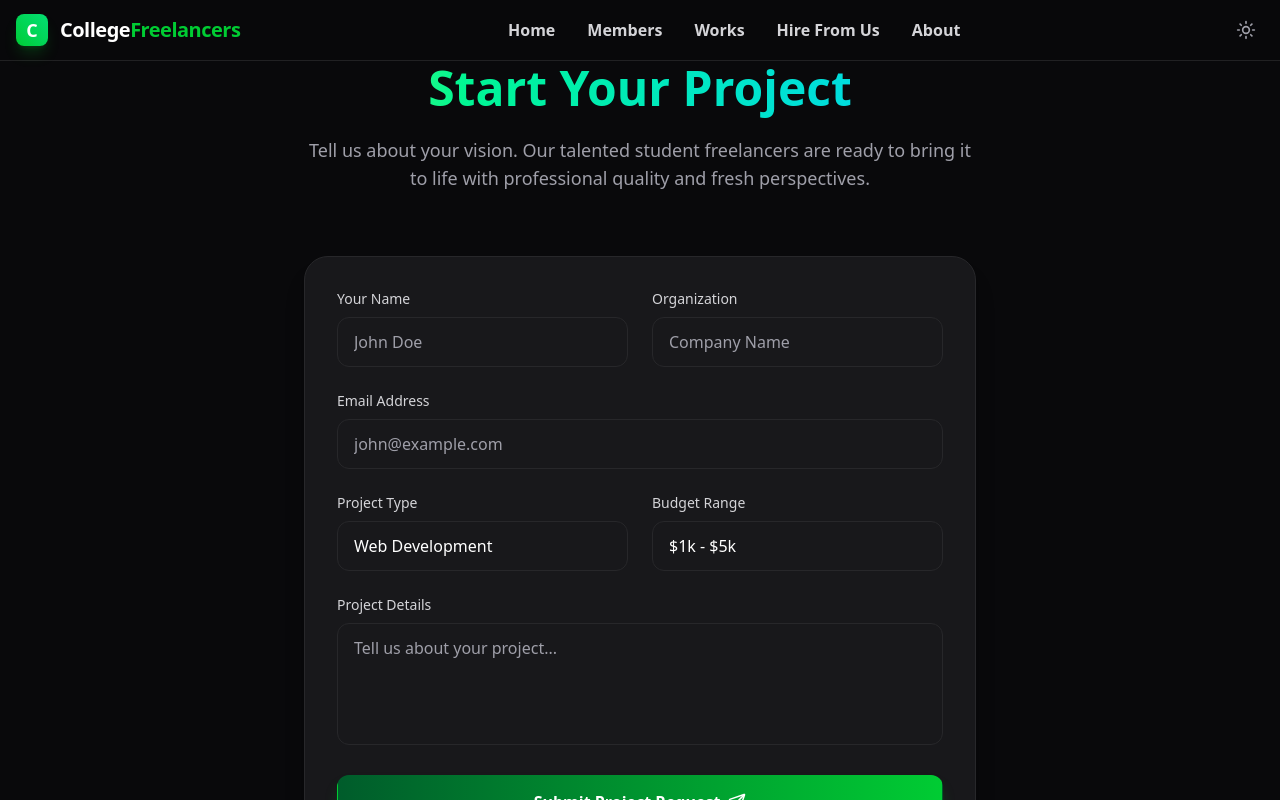
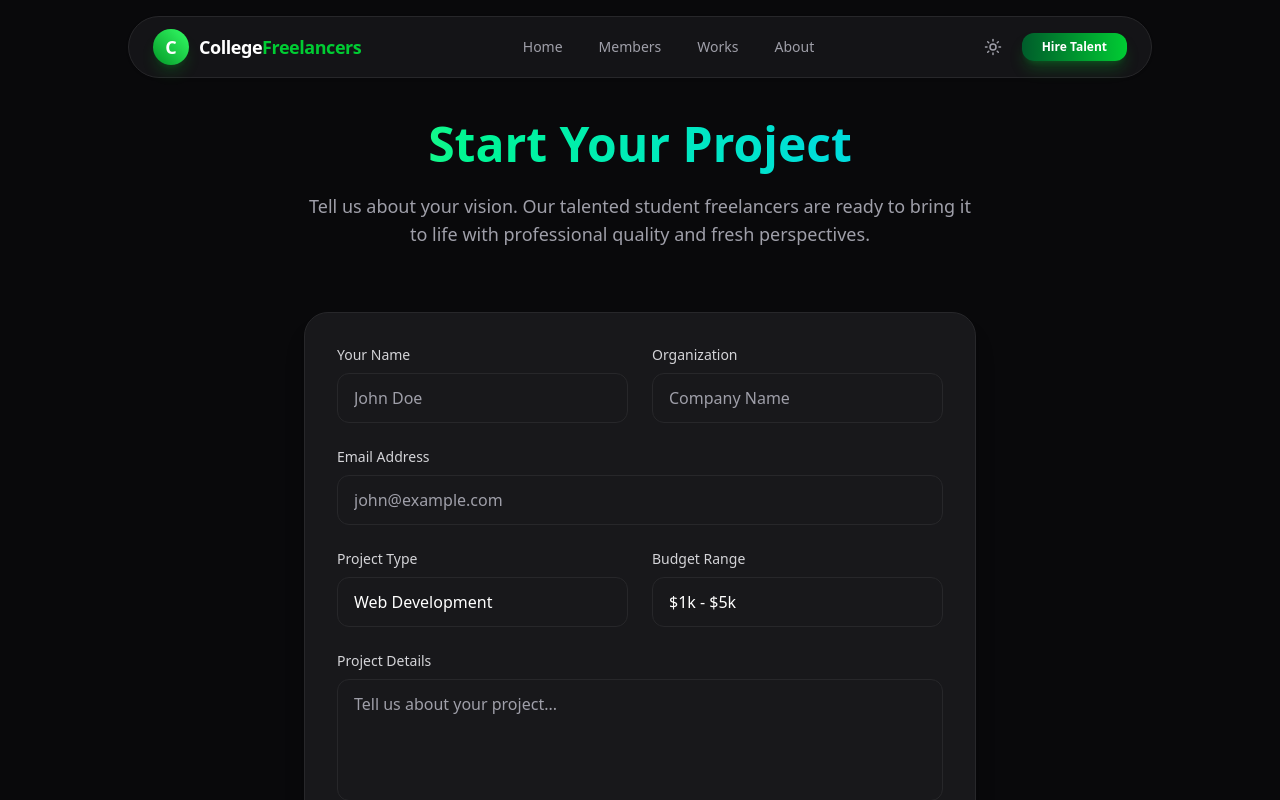
Before and after one commit to spiicez21/freelancers-website, a React (Vite) app in the folder Frontend/: page /hire in a window 1280 px wide. Shown: the top 800 px of the page. Built offline with nearby package versions, Linux system fonts and the light colour scheme.

Commit message:
feat: add Button, Layout, and Navbar components to establish core UI structure and navigation.

```diff
--- a/Frontend/src/components/Layout.tsx
+++ b/Frontend/src/components/Layout.tsx
@@ -21,7 +21,7 @@ const Layout: React.FC = () => {
     return (
         <div className="min-h-screen flex flex-col bg-zinc-50 dark:bg-zinc-950 text-zinc-900 dark:text-zinc-100 transition-colors duration-300">
             <Navbar darkMode={darkMode} toggleDarkMode={toggleDarkMode} />
-            <main className="pt-16 pb-6 px-4 max-w-screen-2xl mx-auto w-full flex-grow">
+            <main className="pt-30 pb-6 px-4 max-w-screen-2xl mx-auto w-full flex-grow">
                 <Outlet />
             </main>
 
--- a/Frontend/src/components/Navbar.tsx
+++ b/Frontend/src/components/Navbar.tsx
@@ -1,6 +1,7 @@
-import React, { useState } from 'react';
-import { Link } from 'react-router-dom';
-import { Menu, X, Sun, Moon } from 'lucide-react';
+import React, { useState, useEffect } from 'react';
+import { Link, useLocation } from 'react-router-dom';
+import { Menu, X, Sun, Moon, ArrowRight } from 'lucide-react';
+import Button from './ui/Button';
 
 interface NavbarProps {
     darkMode: boolean;
@@ -9,65 +10,130 @@ interface NavbarProps {
 
 const Navbar: React.FC<NavbarProps> = ({ darkMode, toggleDarkMode }) => {
     const [isOpen, setIsOpen] = useState(false);
+    const location = useLocation();
+
+    // Close mobile menu when route changes
+    useEffect(() => {
+        setIsOpen(false);
+    }, [location]);
+
+    // Prevent scrolling when mobile menu is open
+    useEffect(() => {
+        if (isOpen) {
+            document.body.style.overflow = 'hidden';
+        } else {
+            document.body.style.overflow = 'unset';
+        }
+        return () => { document.body.style.overflow = 'unset'; };
+    }, [isOpen]);
 
     const navLinks = [
         { name: 'Home', path: '/' },
         { name: 'Members', path: '/members' },
         { name: 'Works', path: '/works' },
-        { name: 'Hire From Us', path: '/hire' },
         { name: 'About', path: '/about' },
     ];
 
     return (
-        <nav className="fixed w-full z-50 top-0 start-0 border-b border-zinc-200 dark:border-white/10 bg-white/80 dark:bg-zinc-950/80 backdrop-blur-md transition-colors duration-300">
-            <div className="max-w-screen-xl flex flex-wrap items-center justify-between mx-auto px-4 py-3">
-                <Link to="/" className="flex items-center space-x-3 rtl:space-x-reverse">
-                    <div className="w-8 h-8 rounded-lg bg-gradient-to-tr from-emerald-500 to-green-400 flex items-center justify-center shadow-lg shadow-emerald-500/20">
+        <>
+            {/* Modular Compact Navbar - Floating Island Style */}
+            <nav className="fixed top-4 left-1/2 -translate-x-1/2 w-[95%] max-w-5xl z-50 bg-white/80 dark:bg-zinc-900/80 backdrop-blur-lg border border-zinc-200 dark:border-zinc-800 rounded-full px-6 py-3 shadow-sm transition-all duration-300">
+                <div className="flex items-center justify-between">
+
+                    {/* Logo Section */}
+                    <Link to="/" className="flex items-center space-x-2.5 group">
+                        <div className="w-9 h-9 rounded-full bg-gradient-to-tr from-emerald-600 to-emerald-400 flex items-center justify-center shadow-lg shadow-emerald-500/20 group-hover:scale-105 transition-transform">
                             <span className="text-white font-bold text-lg">C</span>
                         </div>
-                    <span className="self-center text-xl font-bold whitespace-nowrap dark:text-white tracking-tight text-zinc-900">
+                        <span className="font-bold text-lg tracking-tight text-zinc-900 dark:text-white">
                             College<span className="text-emerald-500">Freelancers</span>
                         </span>
                     </Link>
-                <div className="flex md:order-2 space-x-3 md:space-x-0 rtl:space-x-reverse items-center gap-4">
+
+                    {/* Desktop Navigation */}
+                    <div className="hidden md:flex items-center space-x-1">
+                        {navLinks.map((link) => (
+                            <Link
+                                key={link.name}
+                                to={link.path}
+                                className={`px-4 py-2 rounded-full text-sm font-medium transition-all duration-200 ${location.pathname === link.path
+                                        ? 'bg-zinc-100 dark:bg-zinc-800/80 text-emerald-600 dark:text-emerald-400'
+                                        : 'text-zinc-600 dark:text-zinc-400 hover:text-emerald-600 dark:hover:text-emerald-400 hover:bg-zinc-50 dark:hover:bg-zinc-800/50'
+                                    }`}
+                            >
+                                {link.name}
+                            </Link>
+                        ))}
+                    </div>
+
+                    {/* Actions & Mobile Toggle */}
+                    <div className="flex items-center gap-3">
                         <button
                             onClick={toggleDarkMode}
-                        className="p-2 text-zinc-500 rounded-lg hover:bg-zinc-100 dark:text-zinc-400 dark:hover:bg-zinc-800 focus:outline-none focus:ring-2 focus:ring-zinc-200 dark:focus:ring-zinc-700 transition-colors"
+                            className="p-2 text-zinc-500 rounded-full hover:bg-zinc-100 dark:text-zinc-400 dark:hover:bg-zinc-800 transition-colors"
                             aria-label="Toggle Dark Mode"
                         >
-                        {darkMode ? <Sun size={20} /> : <Moon size={20} />}
+                            {darkMode ? <Sun size={18} /> : <Moon size={18} />}
                         </button>
+
+                        <Link to="/hire" className="hidden md:inline-flex">
+                            <Button size="sm" className="rounded-full px-5 text-xs font-bold">
+                                Hire Talent
+                            </Button>
+                        </Link>
 
                         <button
                             onClick={() => setIsOpen(!isOpen)}
-                        type="button"
-                        className="inline-flex items-center p-2 w-10 h-10 justify-center text-sm text-zinc-500 rounded-lg md:hidden hover:bg-zinc-100 focus:outline-none focus:ring-2 focus:ring-zinc-200 dark:text-zinc-400 dark:hover:bg-zinc-700 dark:focus:ring-zinc-600 transition-colors"
-                        aria-controls="navbar-sticky"
-                        aria-expanded={isOpen}
+                            className="md:hidden p-2 text-zinc-600 dark:text-zinc-300 hover:bg-zinc-100 dark:hover:bg-zinc-800 rounded-full transition-colors"
                         >
-                        <span className="sr-only">Open main menu</span>
-                        {isOpen ? <X size={24} /> : <Menu size={24} />}
+                            {isOpen ? <X size={20} /> : <Menu size={20} />}
                         </button>
                     </div>
+                </div>
+            </nav>
+
+            {/* Mobile Full Screen Menu Overlay */}
             <div
-                    className={`items-center justify-between w-full md:flex md:w-auto md:order-1 ${isOpen ? 'block' : 'hidden'}`}
-                    id="navbar-sticky"
+                className={`fixed inset-0 z-[60] bg-white dark:bg-zinc-950 flex flex-col items-center justify-center transition-all duration-300 ease-in-out ${isOpen ? 'opacity-100 visible' : 'opacity-0 invisible pointer-events-none'
+                    }`}
             >
-                    <ul className="flex flex-col p-4 md:p-0 mt-4 font-medium border border-zinc-100 rounded-lg bg-zinc-50 md:space-x-8 rtl:space-x-reverse md:flex-row md:mt-0 md:border-0 md:bg-transparent dark:bg-zinc-800 md:dark:bg-transparent dark:border-zinc-700">
-                        {navLinks.map((link) => (
-                            <li key={link.name}>
+                {/* Close Button Absolute */}
+                <button
+                    onClick={() => setIsOpen(false)}
+                    className="absolute top-6 right-6 p-2 rounded-full bg-zinc-100 dark:bg-zinc-900 text-zinc-600 dark:text-zinc-400 hover:bg-zinc-200 dark:hover:bg-zinc-800 transition-colors"
+                >
+                    <X size={24} />
+                </button>
+
+                {/* Mobile Links */}
+                <div className="flex flex-col items-center space-y-8 text-center">
+                    {navLinks.map((link, idx) => (
                         <Link
+                            key={link.name}
                             to={link.path}
-                                    className="block py-2 px-3 text-zinc-600 rounded hover:bg-zinc-100 md:hover:bg-transparent md:hover:text-emerald-500 md:p-0 dark:text-zinc-300 dark:hover:bg-zinc-700 dark:hover:text-white md:dark:hover:bg-transparent dark:border-zinc-700 transition-colors font-semibold"
+                            className={`text-3xl font-bold tracking-tight transition-colors duration-200 ${location.pathname === link.path
+                                    ? 'text-emerald-500'
+                                    : 'text-zinc-900 dark:text-white hover:text-emerald-500'
+                                }`}
+                            style={{ transitionDelay: `${idx * 50}ms` }}
                         >
                             {link.name}
                         </Link>
-                            </li>
                     ))}
-                    </ul>
+
+                    <Link to="/hire" onClick={() => setIsOpen(false)}>
+                        <Button size="lg" className="mt-8 rounded-full text-lg px-8">
+                            Start Hiring <ArrowRight className="ml-2 w-5 h-5" />
+                        </Button>
+                    </Link>
+                </div>
+
+                {/* Decorative Bottom Text */}
+                <div className="absolute bottom-10 text-sm text-zinc-400 tracking-widest uppercase">
+                    College Freelancers
                 </div>
             </div>
-        </nav>
+        </>
     );
 };
 
--- a/Frontend/src/components/ui/Button.tsx
+++ b/Frontend/src/components/ui/Button.tsx
@@ -10,7 +10,7 @@ const Button: React.FC<ButtonProps> = ({ variant = 'primary', size = 'md', class
     const baseStyles = "inline-flex items-center justify-center font-semibold rounded-xl transition-all duration-200 focus:outline-none focus:ring-2 focus:ring-offset-2 disabled:opacity-50 disabled:cursor-not-allowed";
 
     const variants = {
-        primary: "bg-gradient-primary text-white shadow-lg shadow-emerald-500/25 hover:shadow-emerald-900/40 hover:brightness-110 active:scale-95 focus:ring-emerald-500 border border-transparent",
+        primary: "bg-gradient-primary text-white shadow-lg shadow-emerald-500/25 hover:shadow-emerald-900/40 hover:brightness-110 active:scale-95 focus:ring-emerald-500 border-0",
         secondary: "bg-white dark:bg-zinc-800 hover:bg-zinc-50 dark:hover:bg-zinc-700 text-zinc-900 dark:text-white border border-zinc-200 dark:border-zinc-700 focus:ring-zinc-200 dark:focus:ring-zinc-700 shadow-sm",
         outline: "bg-transparent border border-zinc-200 dark:border-zinc-800 hover:border-zinc-300 dark:hover:border-zinc-700 hover:bg-zinc-50 dark:hover:bg-zinc-800/50 text-zinc-700 dark:text-zinc-200 focus:ring-zinc-500",
         ghost: "bg-transparent hover:bg-zinc-100 dark:hover:bg-zinc-800/50 text-zinc-700 dark:text-zinc-200"
```
Lines whose indentation alone changed are shown as unchanged.
